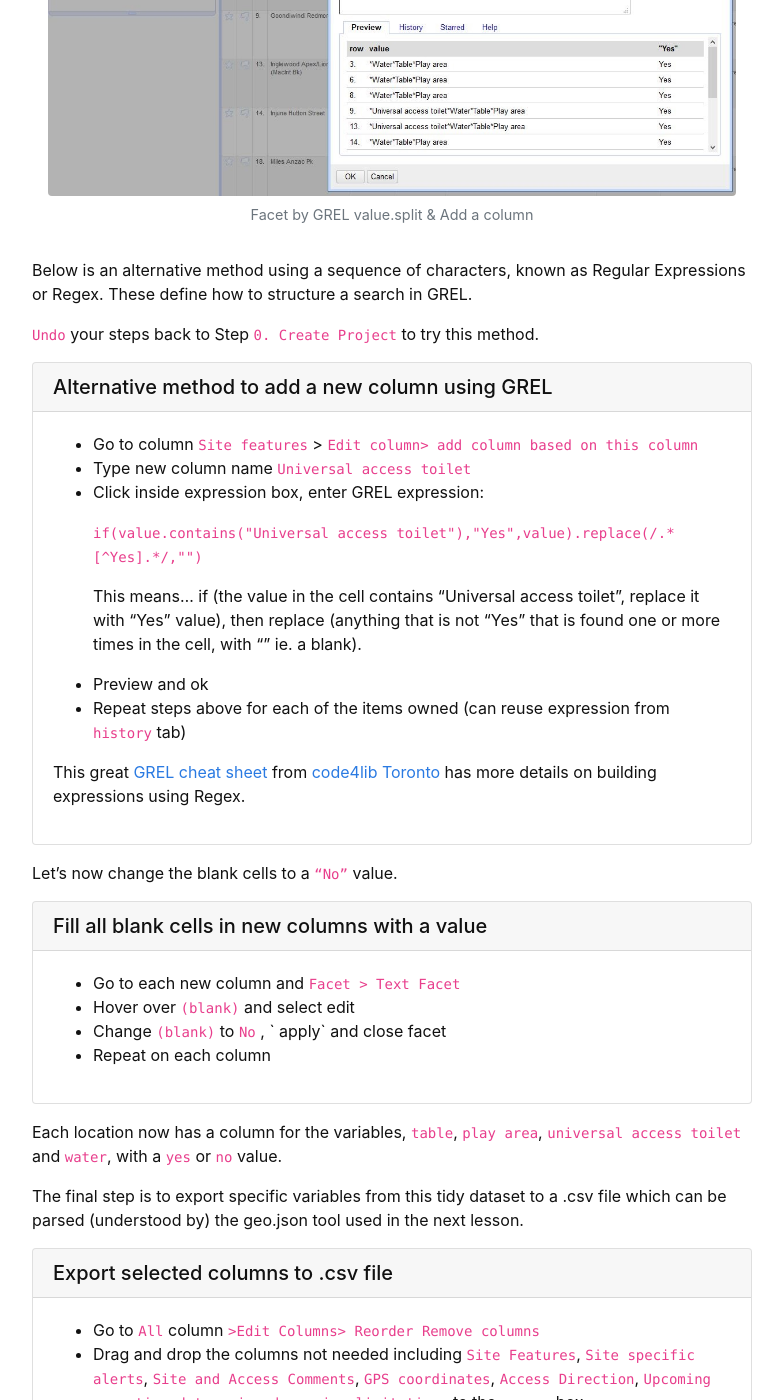
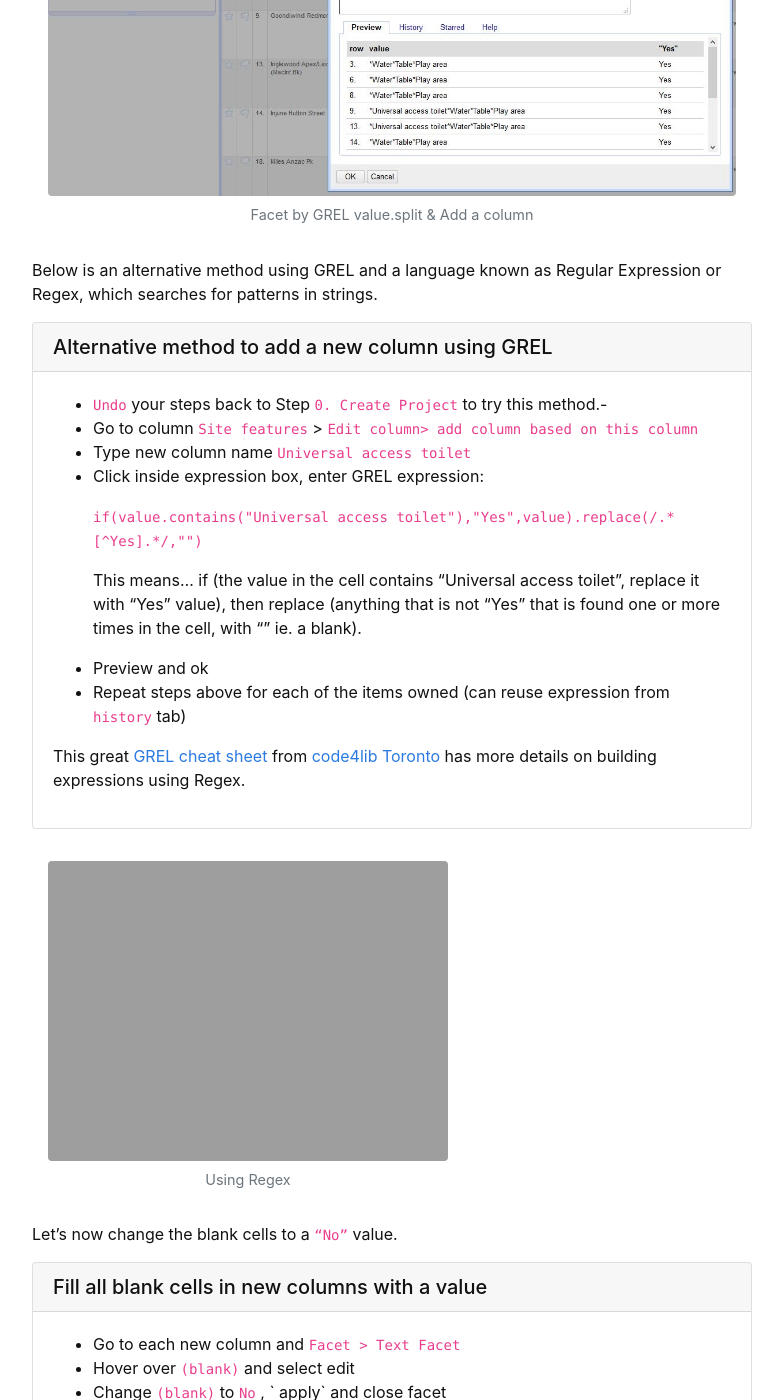
Before and after one commit to GULibrarySandbox/advanced-data-wrangle-old, a Jekyll site: the page built from content/5-lesson.md, in a window 1280 px wide and 1400 px high, scrolled down 1975 px. Shown: the whole window, without its empty margins (248-1031 px from the left). Built offline with Jekyll 4.4.1, drawn with Linux system fonts in a browser that asks for light colours.

Commit message:
Update 5-lesson.md

```diff
--- a/content/5-lesson.md
+++ b/content/5-lesson.md
@@ -58,11 +58,10 @@ The image below shows the creation of the  `Play area`  column using the method
 
 {% include figure.html img="ORFacetSplit.JPG" alt="Custom Facet plus add a column" caption="Facet by GREL value.split & Add a column" width="100%" %}
 
-Below is an alternative method using a sequence of characters, known as Regular Expressions or Regex.  These define how to structure a search in GREL.
-
-`Undo`  your steps back to Step `0. Create Project` to try this method.
+Below is an alternative method using GREL and a language known as Regular Expression or Regex, which searches for patterns in strings.
 
 {% capture text %}
+- `Undo`  your steps back to Step `0. Create Project` to try this method.-
 - Go to column  `Site features` > `Edit column> add column based on this column`
 - Type new column name  `Universal access toilet`
 - Click inside expression box, enter GREL expression:
@@ -77,6 +76,8 @@ Below is an alternative method using a sequence of characters, known as Regular
 
 This great [GREL cheat sheet](https://code4libtoronto.github.io/2018-10-12-access/GoogleRefineCheatSheets.pdf) from [code4lib Toronto](https://code4libtoronto.github.io/) has more details on building expressions using Regex.
 {% endcapture %} {% include card.md header="Alternative method to add a new column using GREL" text=text %}
+
+{% include figure.html img="ORRegex.JPG" alt="Using Regex" caption="Using Regex" width="100%" %}
 
 Let's now change the blank cells to a  `“No”`  value.
 {% capture text %}
```
